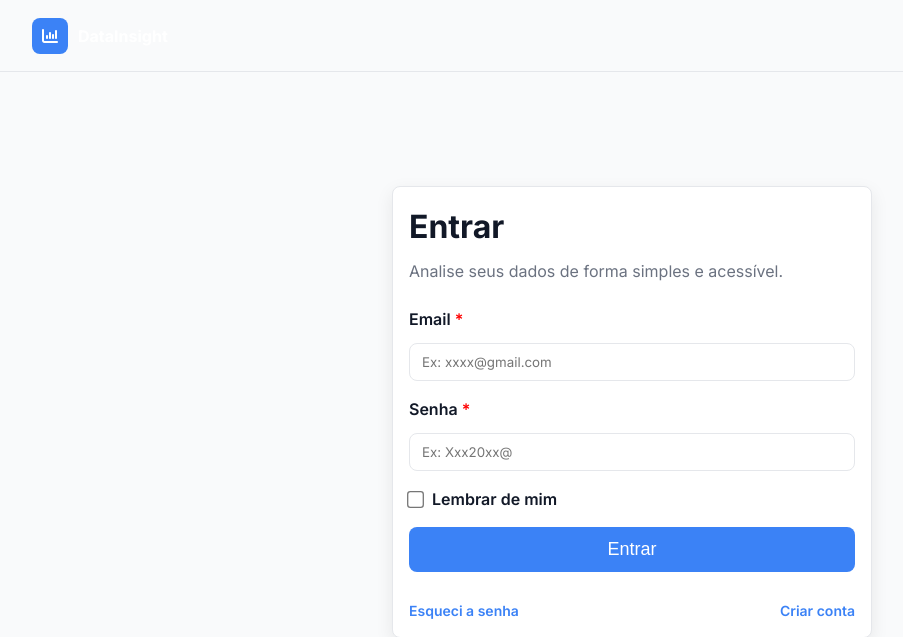
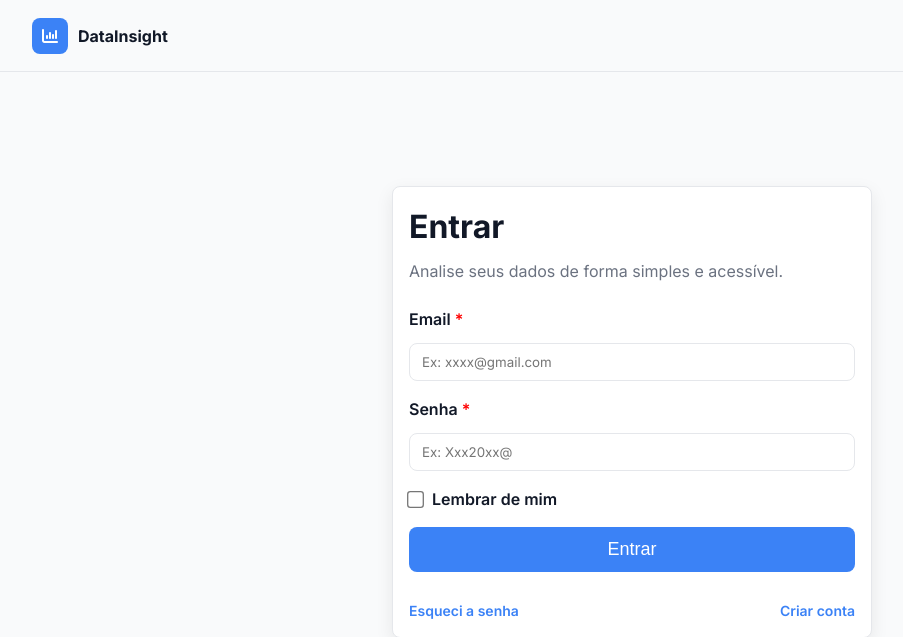
Before and after one commit to Ima23-d/-Projeto-Extensao_2.0, a Flask app: page /login in a window 1280 px wide. Shown: the top 637 px of the page, without its empty margins (8-911 px from the left). Run offline with Flask 3, Linux system fonts and the light colour scheme; some libraries are stand-ins or nearby versions.

Commit message:
Update estilo.css

```diff
--- a/static/css/estilo.css
+++ b/static/css/estilo.css
@@ -506,6 +506,10 @@ body {
   align-items: center;
   gap: 10px;
   text-decoration: none;
+  color: var(--texto);
+}
+
+.tema-escuro .marca {
   color: #fff;
 }
 
```
